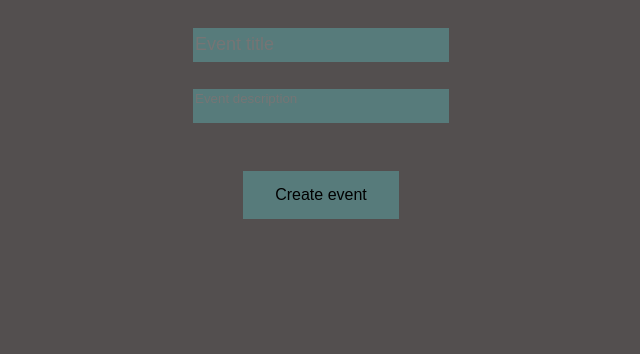
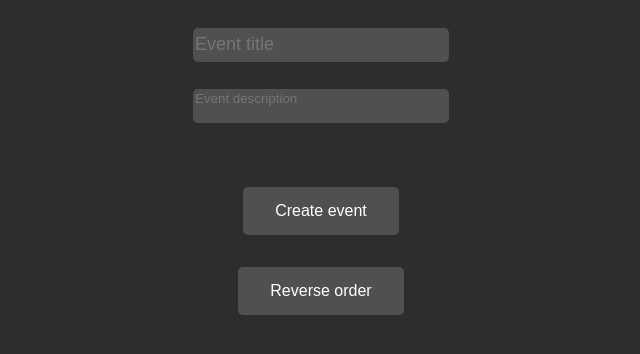
Before and after one commit to hakoningir/MemoList, a React (Create React App) app: page / in a window 1280 px wide. Shown: the top 354 px of the page, without its empty margins (319-959 px from the left). Built offline with nearby package versions, Linux system fonts and the light colour scheme.

Commit message:
Reverse order komið inn, held að eg geri ekki meira

```diff
--- a/src/pages/Events.css
+++ b/src/pages/Events.css
@@ -1,25 +1,26 @@
 *{
-    background-color: rgb(83, 79, 79);
+    background-color: rgb(46, 45, 45);
     font-family: Arial, Helvetica, sans-serif;
+    color: white;
 }
 
 .card-container {
     display: grid;
-    grid-template-columns: repeat(3, 1fr);
+    grid-template-columns: repeat(3,1fr);
+    margin-right: 3rem;
 }
 
 .card {
-    display: flex;
-    flex-direction: column;
     position: relative;
     padding: 0.5rem;
     margin: 5rem;
-    width: 28rem;
+    width: 75%;
     height: 50%;
     border: 5px solid;
-    background-color: rgb(87, 123, 123);
-    border-top-left-radius: 15%;
-    border-bottom-right-radius: 15%;
+    border-color: black;
+    background-color: rgb(79, 80, 80);
+    border-top-left-radius: 50px;
+    border-bottom-right-radius: 50px;
 }
 
 .inputContainer{
@@ -35,9 +36,10 @@
 
 .title {
     border: none;
+    border-radius: 5px;
     height: 2rem;
     font-size: large;
-    background-color: rgb(87, 123, 123);
+    background-color: rgb(79, 80, 80);
 }
 
 .descriptionmsg{
@@ -46,8 +48,9 @@
 
 .description {
     border: none;
+    border-radius: 5px;
     margin-bottom: 3rem;
-    background-color: rgb(87, 123, 123);
+    background-color: rgb(79, 80, 80);
 }
 
 textarea{
@@ -55,53 +58,53 @@ textarea{
 }
 
 .editTitle {
-    grid-column: 2;
     font-size: larger;
     font-weight: 700;
+    margin: 1rem;
     border: none;
-    background-color: rgb(87, 123, 123);
+    background-color: rgb(79, 80, 80);
 }
 
 .editDescription {
-    grid-column: 2;
-    grid-row: 2;
     border: none;
-    background-color: rgb(87, 123, 123);
+    background-color: rgb(79, 80, 80);
 }
 
 button {
-    grid-column: 3;
-    grid-row: 3;
-    background-color: rgb(87, 123, 123);
+    background-color: rgb(79, 80, 80);
     border: none;
     padding: 15px 32px;
+    margin: 1rem;
     text-align: center;
     text-decoration: none;
     display: inline-block;
     font-size: 16px;
+    border-radius: 5px;
 }
 
 .createEvent:active{
     background-color: rgb(46, 50, 47);
 }
-
+.reverseCards:active{
+    background-color: rgb(46, 50, 47);
+}
 .titlemsg {
-    color: black;
+    color: white;
 }
 
 .descriptionmsg {
-    color: black;
+    color: white;
 }
 
 img{
-    background-color: rgb(87, 123, 123);
+    background-color: rgb(79, 80, 80);
     width: 2rem;
     height: 2rem;
     cursor: pointer;
 }
 img:hover{
-    background: rgb(32, 154, 101);
+    background: rgb(62, 64, 63);
 }
 img:active{
-    background: rgb(19, 139, 47);
+    background: rgb(122, 126, 123);
 }
--- a/src/pages/Events.jsx
+++ b/src/pages/Events.jsx
@@ -47,11 +47,16 @@ function Event() {
   }
 
   function editEventTitle(key, value) {
-    setData(data.map((d, i) => { if (i === key) { d[0] = value; } return d }))
+    setData(data.map((d, i) => { if (i === key) { d[0] = value; } return d }));
   }
 
   function editEventDescription(key, value) {
-    setData(data.map((d, i) => { if (i === key) { d[1] = value; } return d }))
+    setData(data.map((d, i) => { if (i === key) { d[1] = value; } return d }));
+  }
+  const [key, setKey] = useState(0);
+  function onReverse() {
+    setData([...data].reverse());
+    setKey(prevKey => prevKey + 1); // To force re-render
   }
 
   return (
@@ -88,7 +93,8 @@ function Event() {
           <button type="submit" className="createEvent">Create event</button>
         </div>
       </form>
-      <div>
+      <div key={key}>
+        <button className="reverseCards" onClick={() => onReverse()}>Reverse order</button>
         <ul className="card-container">
           {data.map((item, ke) => (
             <div key={ke} className="card">
```
Also changed, not shown: src/setupTests.js (deleted, +0 -5 lines), 1 other file (tests, documents, lock files or other folders).
